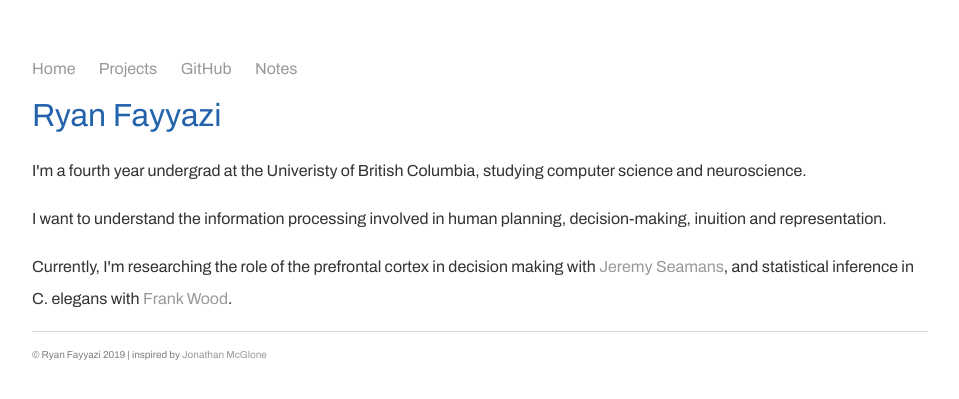
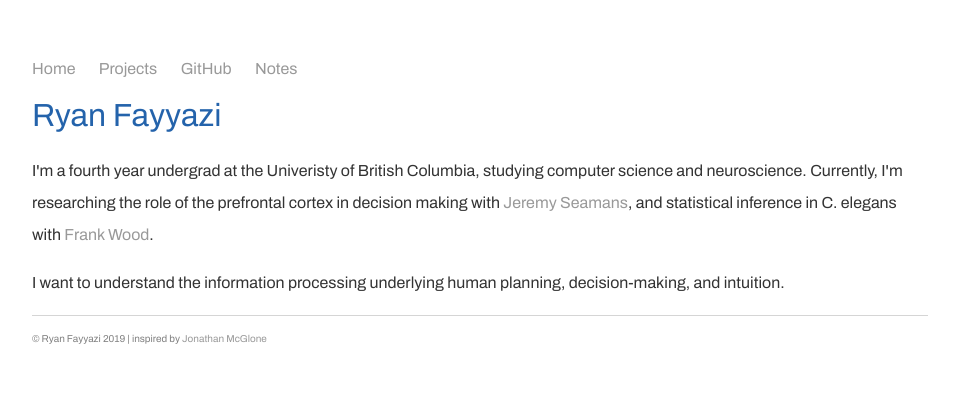
Before and after one commit to rfayyazi/rfayyazi.github.io, a Jekyll site: the page built from index.html, in a window 1280 px wide. Shown: the top 399 px of the page, without its empty margins (160-1119 px from the left). Built offline with Jekyll 4.4.1, drawn with Linux system fonts in a browser that asks for light colours; some web fonts are replaced.

Commit message:
Update index.html

```diff
--- a/index.html
+++ b/index.html
@@ -5,8 +5,8 @@ title: Ryan Fayyazi
 <link href='https://fonts.googleapis.com/css?family=Overpass Mono' rel='stylesheet' type='text/css'>
 <div class="blurb">
 <h1>Ryan Fayyazi</h1>
-<p>I'm a fourth year undergrad at the Univeristy of British Columbia, studying computer science and neuroscience.</p>
-<p>I want to understand the information processing involved in human planning, decision-making, inuition and representation.</p>
-<p>Currently, I'm researching the role of the prefrontal cortex in decision making with <a href="https://www.centreforbrainhealth.ca/seamans-jeremy">Jeremy Seamans</a>,
+<p>I'm a fourth year undergrad at the Univeristy of British Columbia, studying computer science and neuroscience.
+  Currently, I'm researching the role of the prefrontal cortex in decision making with <a href="https://www.centreforbrainhealth.ca/seamans-jeremy">Jeremy Seamans</a>,
   and statistical inference in C. elegans with <a href="https://www.cs.ubc.ca/~fwood/">Frank Wood</a>.</p>
+<p>I want to understand the information processing underlying human planning, decision-making, and intuition.</p>
 </div><!-- /.blurb -->
```
